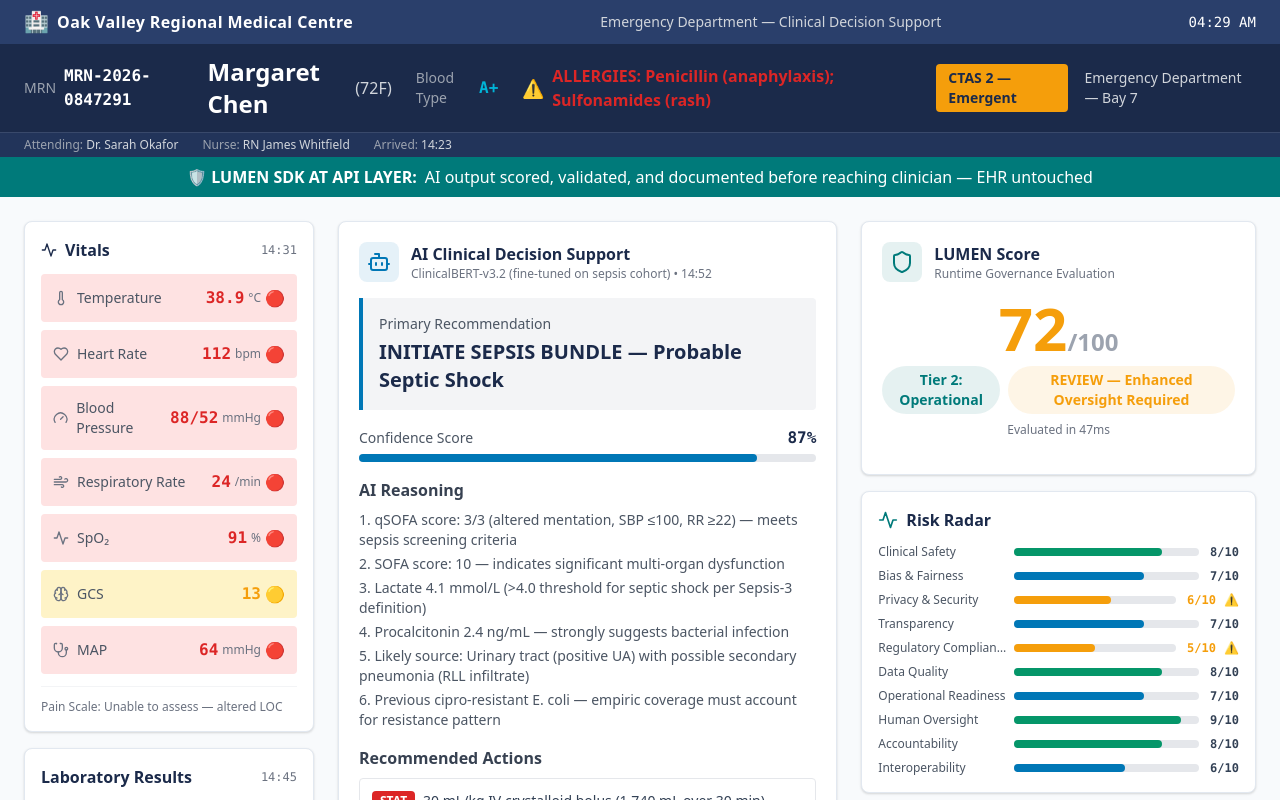
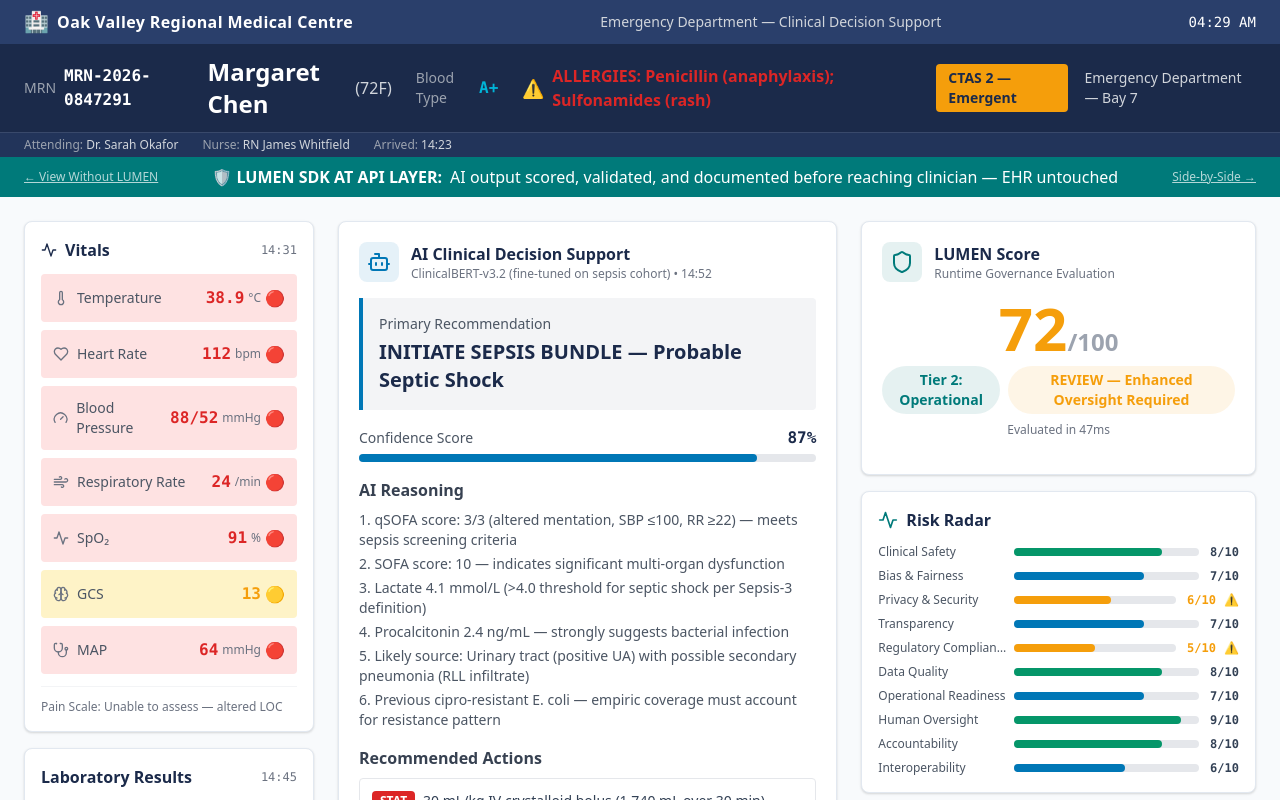
Before and after one commit to forge-health-ai/lumen-cds-demo, a Next.js app: page /demo/with-lumen in a window 1280 px wide. Shown: the top 800 px of the page. Built offline with nearby package versions, Linux system fonts and the light colour scheme.

Commit message:
Add cross-navigation between demo views

```diff
--- a/src/app/demo/with-lumen/page.tsx
+++ b/src/app/demo/with-lumen/page.tsx
@@ -49,9 +49,13 @@ export default function WithLumenPage() {
       <PatientBanner patient={patient} />
 
       {/* LUMEN Active Banner */}
-      <div className="bg-clinical-teal text-white px-6 py-2 flex items-center justify-center gap-2">
-        <span className="font-bold">🛡️ LUMEN SDK AT API LAYER:</span>
-        <span>AI output scored, validated, and documented before reaching clinician — EHR untouched</span>
+      <div className="bg-clinical-teal text-white px-6 py-2 flex items-center justify-between">
+        <Link href="/demo/without-lumen" className="text-white/70 hover:text-white text-xs underline">← View Without LUMEN</Link>
+        <div className="flex items-center gap-2">
+          <span className="font-bold">🛡️ LUMEN SDK AT API LAYER:</span>
+          <span>AI output scored, validated, and documented before reaching clinician — EHR untouched</span>
+        </div>
+        <Link href="/demo/compare" className="text-white/70 hover:text-white text-xs underline">Side-by-Side →</Link>
       </div>
 
       {/* Main Content */}
--- a/src/app/demo/without-lumen/page.tsx
+++ b/src/app/demo/without-lumen/page.tsx
@@ -21,9 +21,13 @@ export default function WithoutLumenPage() {
       <PatientBanner patient={patient} />
 
       {/* Warning Banner */}
-      <div className="bg-medical-red text-white px-6 py-2 flex items-center justify-center gap-2">
-        <span className="font-bold">⚠️ API LAYER VIEW:</span>
-        <span>AI model output goes directly to clinician — no governance, no audit trail</span>
+      <div className="bg-medical-red text-white px-6 py-2 flex items-center justify-between">
+        <Link href="/demo/with-lumen" className="text-white/70 hover:text-white text-xs underline">← View With LUMEN</Link>
+        <div className="flex items-center gap-2">
+          <span className="font-bold">⚠️ API LAYER VIEW:</span>
+          <span>AI model output goes directly to clinician — no governance, no audit trail</span>
+        </div>
+        <Link href="/demo/compare" className="text-white/70 hover:text-white text-xs underline">Side-by-Side →</Link>
       </div>
 
       {/* Main Content */}
```
